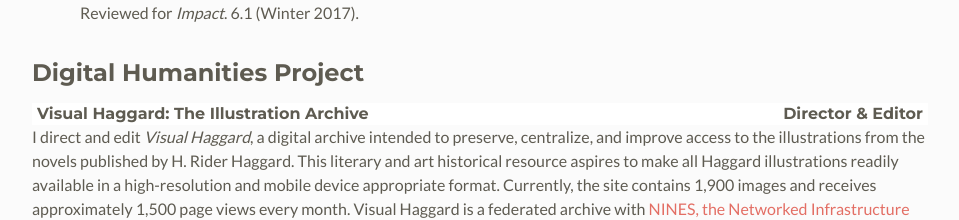
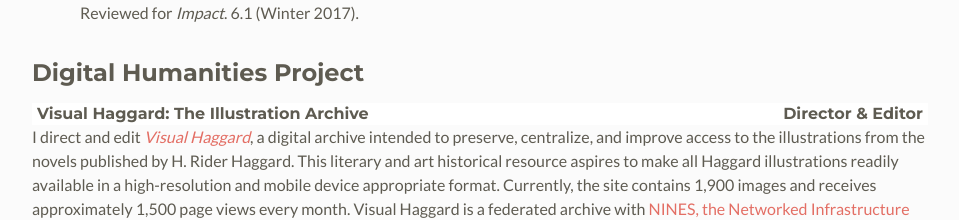
Before and after one commit to kholterhoff/kate-holterhoff-clone, a Next.js app: page /academic in a window 1280 px wide. Shown: the part 2623-2843 px from the top of the page, without its empty margins (160-1119 px from the left). Built offline with nearby package versions, Linux system fonts and the light colour scheme.

Commit message:
Fix link and format description for Visual Haggard
Updated link to Visual Haggard and improved text formatting.

```diff
--- a/src/app/(pages)/academic/page.tsx
+++ b/src/app/(pages)/academic/page.tsx
@@ -441,7 +441,7 @@
                   <tbody>
                     <tr style={{ backgroundColor: "#fff" }}>
                       <td>
-                        <a href="https://web.archive.org/web/20220815220555/http://www.visualhaggard.org/">
+                        <a href="www.visualhaggard.org">
                           Visual Haggard: The Illustration Archive
                         </a>
                       </td>
@@ -451,7 +451,7 @@
                 </table>
               </h3>
               <p>
-                I direct and edit <em>Visual Haggard</em>, a digital archive intended
+                I direct and edit <a href="www.visualhaggard.org"><em>Visual Haggard</em></a>, a digital archive intended
                 to preserve, centralize, and improve access to the illustrations from
                 the novels published by H. Rider Haggard. This literary and art historical resource aspires to make all
                 Haggard illustrations readily available in a high-resolution and
```
